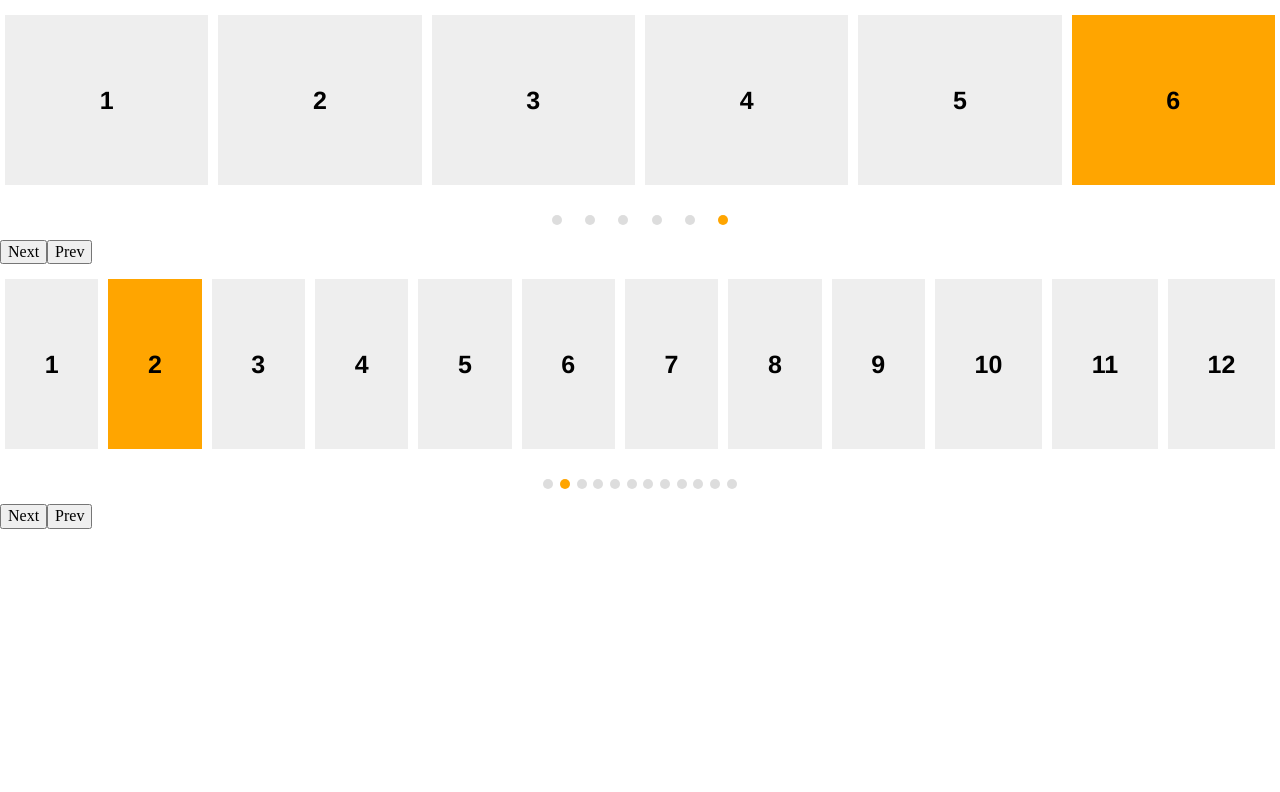
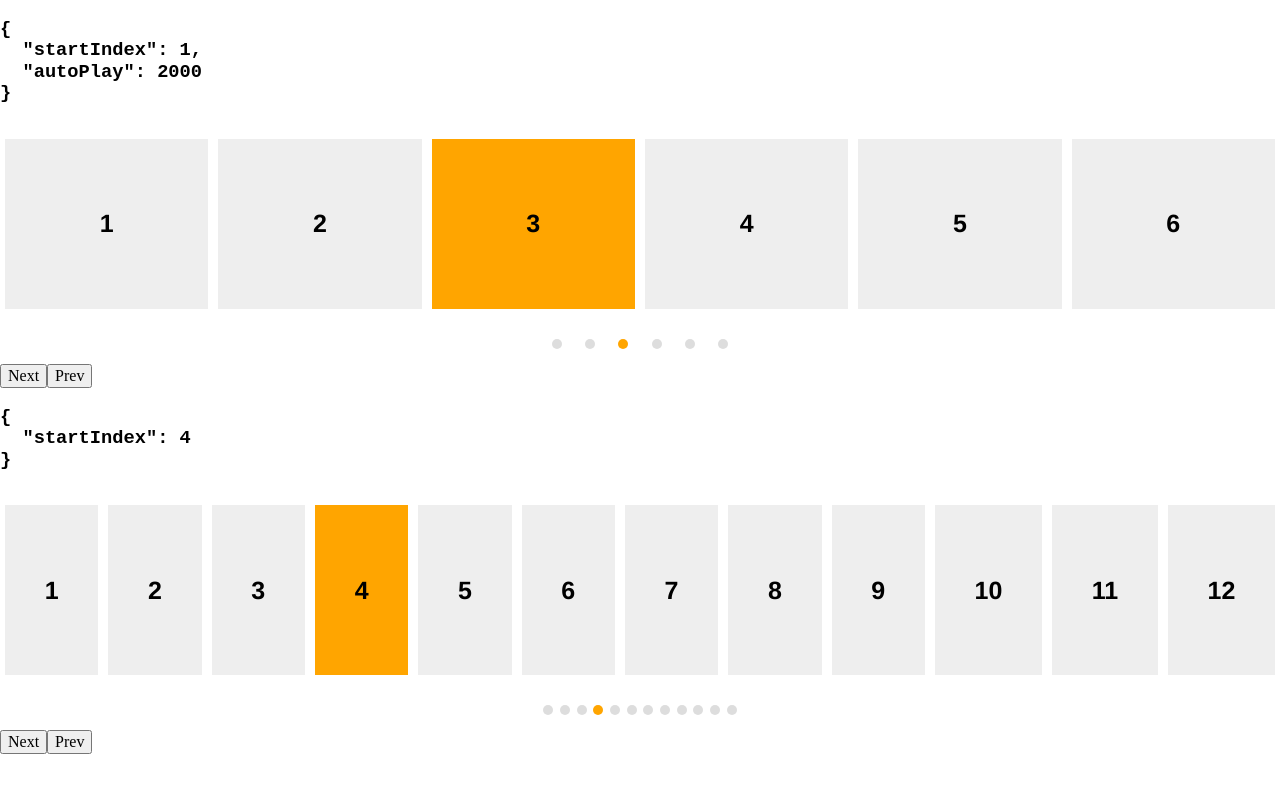
Before and after one commit to tbergman/statecharts-components, a React (Create React App) app: page / in a window 1280 px wide. Shown: the top 792 px of the page. Built offline with nearby package versions, Linux system fonts and the light colour scheme.

Commit message:
Autoplay

```diff
--- /dev/null
+++ b/src/Carousel.tsx
@@ -0,0 +1,109 @@
+import * as React from "react";
+import { useMachine } from "@xstate/react";
+import { carouselMachineFactory } from "./machine";
+import { State } from "xstate";
+
+const listStyle: React.CSSProperties = {
+  display: "flex",
+  flexDirection: "row",
+  justifyContent: "space-between",
+  padding: "15px 0",
+  height: 200
+};
+const itemStyle: React.CSSProperties = {
+  display: "flex",
+  justifyContent: "center",
+  alignItems: "center",
+  backgroundColor: "#eee",
+  fontSize: 25,
+  fontWeight: "bold",
+  fontFamily: "Helvetica",
+  flexGrow: 1,
+  margin: "0 5px",
+  cursor: "pointer"
+};
+const dotListStyle: React.CSSProperties = {
+  display: "flex",
+  flexDirection: "row",
+  justifyContent: "space-around",
+  padding: "15px 0",
+  width: 200,
+  margin: "0 auto"
+};
+const dotStyle: React.CSSProperties = {
+  width: 10,
+  height: 10,
+  backgroundColor: "#ddd",
+  borderRadius: "50%",
+  cursor: "pointer"
+};
+
+export function Carousel({
+  items,
+  startIndex = 1,
+  autoPlay
+}: {
+  items: { value: string; id: number }[];
+  startIndex?: number;
+  autoPlay?: number;
+}) {
+  const [state, sendEvent, service] = useMachine(
+    carouselMachineFactory({
+      totalItems: items.length,
+      startIndex,
+      autoPlay
+    })
+  );
+  return (
+    <>
+      <div style={listStyle}>
+        {items.map(item => (
+          <div
+            style={{
+              ...itemStyle,
+              backgroundColor:
+                (state as State<any>).context.cursor === item.id
+                  ? "orange"
+                  : "#eee"
+            }}
+            key={item.id}
+            onClick={() => sendEvent({ type: "GO_TO", data: item.id })}
+          >
+            {item.value}
+          </div>
+        ))}
+      </div>
+      <div style={dotListStyle}>
+        {items.map(item => (
+          <div
+            style={{
+              ...dotStyle,
+              backgroundColor:
+                (state as State<any, any>).context.cursor === item.id
+                  ? "orange"
+                  : "#ddd"
+            }}
+            key={item.id}
+            onClick={() => sendEvent({ type: "GO_TO", data: item.id })}
+          />
+        ))}
+      </div>
+      <div>
+        <button
+          onClick={() => {
+            sendEvent({ type: "NEXT" });
+          }}
+        >
+          Next
+        </button>
+        <button
+          onClick={() => {
+            sendEvent({ type: "PREV" });
+          }}
+        >
+          Prev
+        </button>
+      </div>
+    </>
+  );
+}
--- a/src/machine.ts
+++ b/src/machine.ts
@@ -1,4 +1,4 @@
-import { Machine, assign } from "xstate";
+import { Machine, assign, EventObject, StateNodeConfig } from "xstate";
 
 type State = "first" | "middle" | "last";
 type Context = {
@@ -14,37 +14,71 @@ type StateSchema = {
   };
 };
 
-type GoToEvent = { type: "GO_TO"; data: number };
-type Event = { type: "NEXT" } | { type: "PREV" } | GoToEvent;
+type Event = EventObject;
 
 const guards = {
-  isFirstItem: (nextCursor: number, min: number) => nextCursor === min,
-  isLastItem: (nextCursor: number, max: number) => nextCursor === max,
-  isCursorValid: (newCursor: number, min: number, max: number) => {
-    return newCursor <= max && newCursor >= min;
+  isFirstItem: (nextCursor: number | undefined, min: number) =>
+    nextCursor !== undefined && nextCursor === min,
+  isLastItem: (nextCursor: number | undefined, max: number) =>
+    nextCursor !== undefined && nextCursor === max,
+  isCursorValid: (nextCursor: number | undefined, min: number, max: number) => {
+    return nextCursor !== undefined && nextCursor <= max && nextCursor >= min;
   }
 };
 
-const actions = {
-  incCursor: assign({
-    cursor: (ctx: Context) => ctx.cursor + 1,
-    max: (ctx: Context) => ctx.max,
-    min: (ctx: Context) => ctx.min
-  }),
-  decCursor: assign({
-    cursor: (ctx: Context) => ctx.cursor - 1,
-    max: (ctx: Context) => ctx.max,
-    min: (ctx: Context) => ctx.min
-  }),
-  setCursorTo: (cursor: number) =>
-    assign({
-      cursor: cursor,
-      max: (ctx: Context) => ctx.max,
-      min: (ctx: Context) => ctx.min
-    })
-};
+function goToTransitionConfig() {
+  return [
+    {
+      target: "first",
+      cond: (ctx: Context, e: Event) =>
+        guards.isCursorValid(e.data, ctx.min, ctx.max) &&
+        guards.isFirstItem(e.data, ctx.min),
+      actions: [
+        assign({
+          cursor: (ctx: Context) => ctx.min,
+          max: (ctx: Context) => ctx.max,
+          min: (ctx: Context) => ctx.min
+        })
+      ]
+    },
+    {
+      target: "last",
+      cond: (ctx: Context, e: Event) =>
+        guards.isCursorValid(e.data, ctx.min, ctx.max) &&
+        guards.isLastItem(e.data, ctx.max),
+      actions: [
+        assign({
+          cursor: (ctx: Context) => ctx.max,
+          max: (ctx: Context) => ctx.max,
+          min: (ctx: Context) => ctx.min
+        })
+      ]
+    },
+    {
+      target: "middle",
+      cond: (ctx: Context, e: Event) =>
+        guards.isCursorValid(e.data, ctx.min, ctx.max),
+      actions: [
+        assign({
+          cursor: (_: Context, e: Event) => e.data as number,
+          max: (ctx: Context) => ctx.max,
+          min: (ctx: Context) => ctx.min
+        })
+      ]
+    }
+  ];
+}
 
-export function carouselMachineFactory(totalItems: number, startIndex: number) {
+interface CarouselMachineFactoryConfig {
+  totalItems: number;
+  startIndex: number;
+  autoPlay?: number;
+}
+export function carouselMachineFactory({
+  totalItems,
+  startIndex,
+  autoPlay
+}: CarouselMachineFactoryConfig) {
   if (startIndex < 1 || startIndex > totalItems) {
     throw Error(
       "invalid startIndex on carouselMachine. startIndex should satisfy 1 <= startIndex <= totalItems"
@@ -52,6 +86,8 @@ export function carouselMachineFactory(totalItems: number, startIndex: number) {
   }
   let initial: State = "first";
   let initialContext: Context = { cursor: startIndex, min: 1, max: totalItems };
+
+  // STATE AND STARTINDEX
   if (startIndex === 1) {
     initial = "first";
   } else if (startIndex === totalItems) {
@@ -60,130 +96,189 @@ export function carouselMachineFactory(totalItems: number, startIndex: number) {
     initial = "middle";
     initialContext = { ...initialContext, cursor: startIndex };
   }
+
+  /**
+   * States
+   */
+  let first: StateNodeConfig<Context, {}, Event> = {
+    on: {
+      NEXT: {
+        target: "middle",
+        actions: [
+          assign({
+            cursor: ctx => ctx.cursor + 1,
+            max: ctx => ctx.max,
+            min: ctx => ctx.min
+          })
+        ]
+      },
+      PREV: {
+        target: "last",
+        actions: [
+          assign({
+            cursor: ctx => ctx.max,
+            max: ctx => ctx.max,
+            min: ctx => ctx.min
+          })
+        ]
+      },
+      GO_TO: goToTransitionConfig()
+    }
+  };
+  if (autoPlay !== undefined) {
+    first = {
+      ...first,
+      after: {
+        [autoPlay]: {
+          target: "middle",
+          actions: [
+            assign({
+              cursor: ctx => ctx.cursor + 1,
+              max: ctx => ctx.max,
+              min: ctx => ctx.min
+            })
+          ]
+        }
+      }
+    };
+  }
+
+  let middle: StateNodeConfig<Context, {}, Event> = {
+    on: {
+      PREV: [
+        {
+          target: "first",
+          cond: ctx => guards.isFirstItem(ctx.cursor - 1, ctx.min),
+          actions: [
+            assign({
+              cursor: ctx => ctx.cursor - 1,
+              max: ctx => ctx.max,
+              min: ctx => ctx.min
+            })
+          ]
+        },
+        {
+          target: "middle",
+          actions: [
+            assign({
+              cursor: ctx => ctx.cursor - 1,
+              max: ctx => ctx.max,
+              min: ctx => ctx.min
+            })
+          ]
+        }
+      ],
+      NEXT: [
+        {
+          target: "last",
+          cond: ctx => guards.isLastItem(ctx.cursor + 1, ctx.max),
+          actions: [
+            assign({
+              cursor: ctx => ctx.cursor + 1,
+              max: ctx => ctx.max,
+              min: ctx => ctx.min
+            })
+          ]
+        },
+        {
+          target: "middle",
+          actions: [
+            assign({
+              cursor: ctx => ctx.cursor + 1,
+              max: ctx => ctx.max,
+              min: ctx => ctx.min
+            })
+          ]
+        }
+      ],
+      GO_TO: goToTransitionConfig()
+    }
+  };
+  if (autoPlay !== undefined) {
+    middle = {
+      ...middle,
+      after: {
+        [autoPlay]: [
+          {
+            target: "last",
+            cond: ctx => guards.isLastItem(ctx.cursor + 1, ctx.max),
+            actions: [
+              assign({
+                cursor: ctx => ctx.max,
+                max: ctx => ctx.max,
+                min: ctx => ctx.min
+              })
+            ]
+          },
+          {
+            target: "middle",
+            actions: [
+              assign({
+                cursor: ctx => ctx.cursor + 1,
+                max: ctx => ctx.max,
+                min: ctx => ctx.min
+              })
+            ]
+          }
+        ]
+      }
+    };
+  }
+
+  let last: StateNodeConfig<Context, {}, Event> = {
+    on: {
+      PREV: {
+        target: "middle",
+        actions: [
+          assign({
+            cursor: ctx => ctx.cursor - 1,
+            max: ctx => ctx.max,
+            min: ctx => ctx.min
+          })
+        ]
+      },
+      NEXT: {
+        target: "first",
+        actions: [
+          assign({
+            cursor: ctx => ctx.cursor + 1,
+            max: ctx => ctx.max,
+            min: ctx => ctx.min
+          })
+        ]
+      },
+      GO_TO: goToTransitionConfig()
+    }
+  };
+  if (autoPlay !== undefined) {
+    last = {
+      ...last,
+      after: {
+        [autoPlay]: {
+          target: "first",
+          actions: [
+            assign({
+              cursor: ctx => ctx.min,
+              max: ctx => ctx.max,
+              min: ctx => ctx.min
+            })
+          ]
+        }
+      }
+    };
+  }
+
+  /**
+   * Machine config
+   */
   const machine = Machine<Context, StateSchema, Event>({
     id: "carousel",
     initial,
     context: initialContext,
     states: {
-      first: {
-        on: {
-          NEXT: {
-            target: "middle",
-            actions: [actions.incCursor]
-          },
-          PREV: {
-            target: "last",
-            actions: [actions.setCursorTo(totalItems)]
-          },
-          GO_TO: [
-            {
-              target: "first",
-              cond: (ctx, e) =>
-                guards.isCursorValid(e.data, ctx.min, ctx.max) &&
-                guards.isFirstItem(e.data, ctx.min),
-              actions: [actions.setCursorTo(1)]
-            },
-            {
-              target: "last",
-              cond: (ctx, e) =>
-                guards.isCursorValid(e.data, ctx.min, ctx.max) &&
-                guards.isLastItem(e.data, ctx.max),
-              actions: [actions.setCursorTo(totalItems)]
-            },
-            {
-              target: "middle",
-              cond: (ctx, e) => guards.isCursorValid(e.data, ctx.min, ctx.max),
-              actions: [
-                assign({
-                  cursor: (ctx, e) => e.data
-                })
-              ]
-            }
-          ]
-        }
-      },
-      middle: {
-        on: {
-          PREV: [
-            {
-              target: "first",
-              cond: ctx => guards.isFirstItem(ctx.cursor - 1, ctx.min),
-              actions: [actions.decCursor]
-            },
-            { target: "middle", actions: [actions.decCursor] }
-          ],
-          NEXT: [
-            {
-              target: "last",
-              cond: ctx => guards.isLastItem(ctx.cursor + 1, ctx.max),
-              actions: [actions.incCursor]
-            },
-            { target: "middle", actions: [actions.incCursor] }
-          ],
-          GO_TO: [
-            {
-              target: "first",
-              cond: (ctx, e) =>
-                guards.isCursorValid(e.data, ctx.min, ctx.max) &&
-                guards.isFirstItem(e.data, ctx.min),
-              actions: [actions.setCursorTo(1)]
-            },
-            {
-              target: "last",
-              cond: (ctx, e) =>
-                guards.isCursorValid(e.data, ctx.min, ctx.max) &&
-                guards.isLastItem(e.data, ctx.max),
-              actions: [actions.setCursorTo(totalItems)]
-            },
-            {
-              target: "middle",
-              cond: (ctx, e) => guards.isCursorValid(e.data, ctx.min, ctx.max),
-              actions: [
-                assign({
-                  cursor: (ctx, e) => e.data
-                })
-              ]
-            }
-          ]
-        }
-      },
-      last: {
-        on: {
-          PREV: {
-            target: "middle",
-            actions: [actions.decCursor]
-          },
-          NEXT: {
-            target: "first",
-            actions: [actions.setCursorTo(1)]
-          },
-          GO_TO: [
-            {
-              target: "first",
-              cond: (ctx, e) =>
-                guards.isCursorValid(e.data, ctx.min, ctx.max) &&
-                guards.isFirstItem(e.data, ctx.min),
-              actions: [actions.setCursorTo(1)]
-            },
-            {
-              target: "last",
-              cond: (ctx, e) =>
-                guards.isCursorValid(e.data, ctx.min, ctx.max) &&
-                guards.isLastItem(e.data, ctx.max),
-              actions: [actions.setCursorTo(totalItems)]
-            },
-            {
-              target: "middle",
-              cond: (ctx, e) => guards.isCursorValid(e.data, ctx.min, ctx.max),
-              actions: [
-                assign({
-                  cursor: (ctx, e) => e.data
-                })
-              ]
-            }
-          ]
-        }
-      }
+      first,
+      middle,
+      last
     }
   });
   return machine;
--- a/src/pages/App.tsx
+++ b/src/pages/App.tsx
@@ -1,162 +1,45 @@
 import * as React from "react";
-import { useMachine } from "@xstate/react";
-import { carouselMachineFactory } from "../machine";
+import { Carousel } from "../Carousel";
 
-const machine1 = carouselMachineFactory(6, 6);
-const machine2 = carouselMachineFactory(12, 2);
-const items1 = [
-  { value: "1", id: 1 },
-  { value: "2", id: 2 },
-  { value: "3", id: 3 },
-  { value: "4", id: 4 },
-  { value: "5", id: 5 },
-  { value: "6", id: 6 }
-];
-
-const items2 = [
-  { value: "1", id: 1 },
-  { value: "2", id: 2 },
-  { value: "3", id: 3 },
-  { value: "4", id: 4 },
-  { value: "5", id: 5 },
-  { value: "6", id: 6 },
-  { value: "7", id: 7 },
-  { value: "8", id: 8 },
-  { value: "9", id: 9 },
-  { value: "10", id: 10 },
-  { value: "11", id: 11 },
-  { value: "12", id: 12 }
-];
-
-const listStyle: React.CSSProperties = {
-  display: "flex",
-  flexDirection: "row",
-  justifyContent: "space-between",
-  padding: "15px 0",
-  height: 200
-};
-const itemStyle: React.CSSProperties = {
-  display: "flex",
-  justifyContent: "center",
-  alignItems: "center",
-  backgroundColor: "#eee",
-  fontSize: 25,
-  fontWeight: "bold",
-  fontFamily: "Helvetica",
-  flexGrow: 1,
-  margin: "0 5px",
-  cursor: "pointer"
-};
-const dotListStyle: React.CSSProperties = {
-  display: "flex",
-  flexDirection: "row",
-  justifyContent: "space-around",
-  padding: "15px 0",
-  width: 200,
-  margin: "0 auto"
-};
-const dotStyle: React.CSSProperties = {
-  width: 10,
-  height: 10,
-  backgroundColor: "#ddd",
-  borderRadius: "50%",
-  cursor: "pointer"
-};
+function itemsGenerator(total: number) {
+  const result = [];
+  for (let i = 0; i < total; i++) {
+    result.push({ value: `${i + 1}`, id: i + 1 });
+  }
+  return result;
+}
 
 export function App() {
-  const [state1, sendEvent1] = useMachine(machine1);
-  const [state2, sendEvent2] = useMachine(machine2);
-
   return (
     <>
-      <div style={listStyle}>
-        {items1.map(item1 => (
-          <div
-            style={{
-              ...itemStyle,
-              backgroundColor:
-                state1.context.cursor === item1.id ? "orange" : "#eee"
-            }}
-            key={item1.id}
-            onClick={() => sendEvent1({ type: "GO_TO", data: item1.id })}
-          >
-            {item1.value}
-          </div>
-        ))}
-      </div>
-      <div style={dotListStyle}>
-        {items1.map(item1 => (
-          <div
-            style={{
-              ...dotStyle,
-              backgroundColor:
-                state1.context.cursor === item1.id ? "orange" : "#ddd"
-            }}
-            key={item1.id}
-            onClick={() => sendEvent1({ type: "GO_TO", data: item1.id })}
-          />
-        ))}
+      <div>
+        <h3>
+          <pre>
+            {JSON.stringify(
+              {
+                startIndex: 1,
+                autoPlay: 2000
+              },
+              null,
+              2
+            )}
+          </pre>
+        </h3>
+        <Carousel items={itemsGenerator(6)} startIndex={1} autoPlay={2000} />
       </div>
       <div>
-        <button
-          onClick={() => {
-            sendEvent1({ type: "NEXT" });
-          }}
-        >
-          Next
-        </button>
-        <button
-          onClick={() => {
-            sendEvent1({ type: "PREV" });
-          }}
-        >
-          Prev
-        </button>
-      </div>
-      {/*  */}
-      <div style={listStyle}>
-        {items2.map(item2 => (
-          <div
-            style={{
-              ...itemStyle,
-              backgroundColor:
-                state2.context.cursor === item2.id ? "orange" : "#eee"
-            }}
-            key={item2.id}
-            onClick={() => sendEvent2({ type: "GO_TO", data: item2.id })}
-          >
-            {item2.value}
-          </div>
-        ))}
-      </div>
-      <div style={dotListStyle}>
-        {items2.map(item2 => (
-          <div
-            style={{
-              ...dotStyle,
-              backgroundColor:
-                state2.context.cursor === item2.id ? "orange" : "#ddd"
-            }}
-            key={item2.id}
-            onClick={() => sendEvent2({ type: "GO_TO", data: item2.id })}
-          />
-        ))}
-      </div>
-      <div>
-        <button
-          onClick={() => {
-            sendEvent2({ type: "NEXT" });
-          }}
-        >
-          Next
-        </button>
-        <button
-          onClick={() => {
-            sendEvent2({ type: "PREV" });
-          }}
-        >
-          Prev
-        </button>
+        <h3>
+          <pre>
+            {JSON.stringify(
+              {
+                startIndex: 4
+              },
+              null,
+              2
+            )}
+          </pre>
+        </h3>
+        <Carousel items={itemsGenerator(12)} startIndex={4} />
       </div>
     </>
   );
--- a/src/pages/Viz.tsx
+++ b/src/pages/Viz.tsx
@@ -2,7 +2,7 @@ import * as React from "react";
 import { StateChart } from "@statecharts/xstate-viz";
 import { carouselMachineFactory } from "../machine";
 
-const machine = carouselMachineFactory(6, 3);
+const machine = carouselMachineFactory({ totalItems: 6, startIndex: 1 });
 
 export function Viz() {
   return (
```
Also changed, not shown: 1 other file (tests, documents, lock files or other folders).
